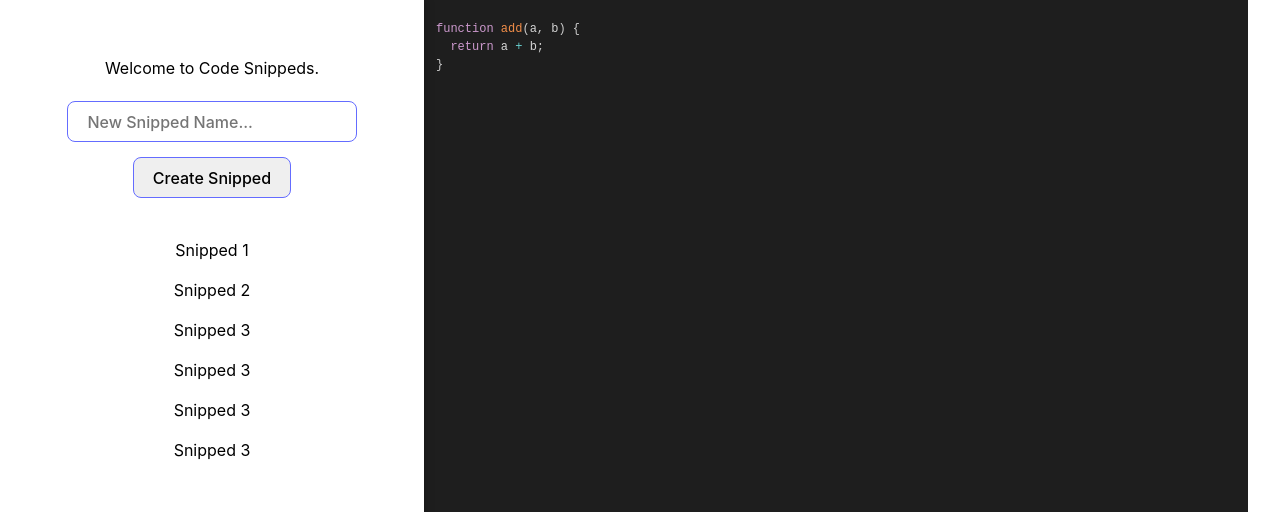
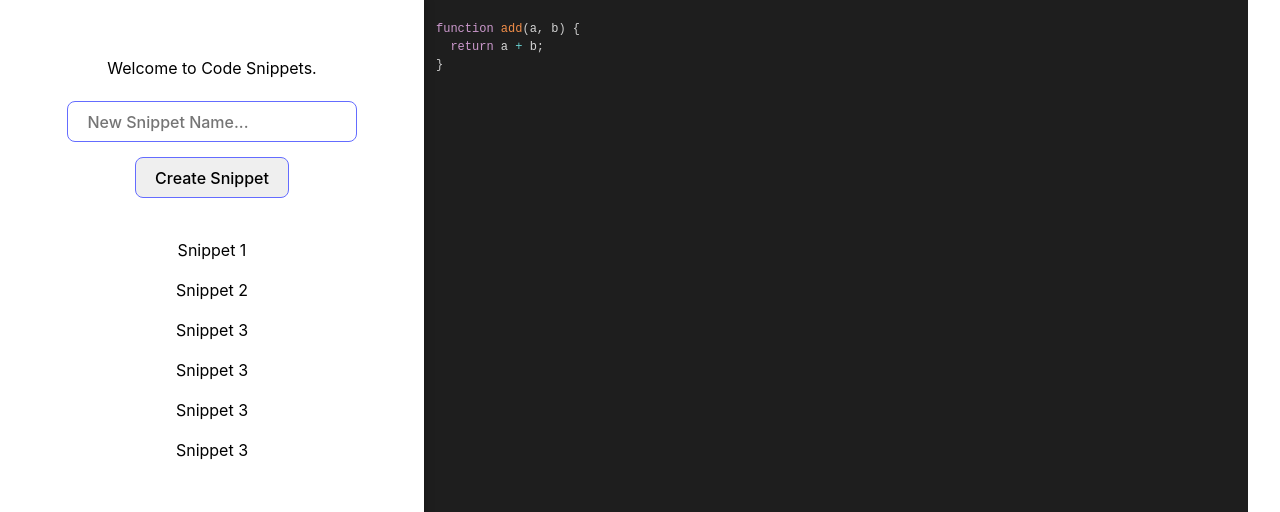
Before and after one commit to ethxn08/code-snipped, a React (Vite) app: page / in a window 1280 px wide. Shown: the top 512 px of the page. Built offline with nearby package versions, Linux system fonts and the light colour scheme.

Commit message:
Home and 404 routing

```diff
--- a/src/App.css
+++ b/src/App.css
@@ -41,7 +41,7 @@
 .sidebar-content {
   padding: 20px;
 }
-.snippeds {
+.snippets {
   max-height: 45vh;
   width: 100%;
   overflow-y: scroll;
@@ -51,7 +51,7 @@
   padding: 20px;
 }
 
-.create-snipped {
+.create-snippet {
   width: 100%;
   display: flex;
   justify-content: center;
--- a/src/components/Sidebar.jsx
+++ b/src/components/Sidebar.jsx
@@ -10,19 +10,19 @@ function Sidebar() {
   return (
     <aside className="sidebar">
       <div className="sidebar-content">
-        <p>Welcome to Code Snippeds.</p>
-        <form className="create-snipped">
-          <input type="text" placeholder="New Snipped Name..." />
-          <button>Create Snipped</button>
+        <p>Welcome to Code Snippets.</p>
+        <form className="create-snippet">
+          <input type="text" placeholder="New Snippet Name..." />
+          <button>Create Snippet</button>
         </form>
         <br />
-        <div className="snippeds">
-          <p>Snipped 1</p>
-          <p>Snipped 2</p>
-          <p>Snipped 3</p>
-          <p>Snipped 3</p>
-          <p>Snipped 3</p>
-          <p>Snipped 3</p>
+        <div className="snippets">
+          <p>Snippet 1</p>
+          <p>Snippet 2</p>
+          <p>Snippet 3</p>
+          <p>Snippet 3</p>
+          <p>Snippet 3</p>
+          <p>Snippet 3</p>
         </div>
       </div>
 
```
